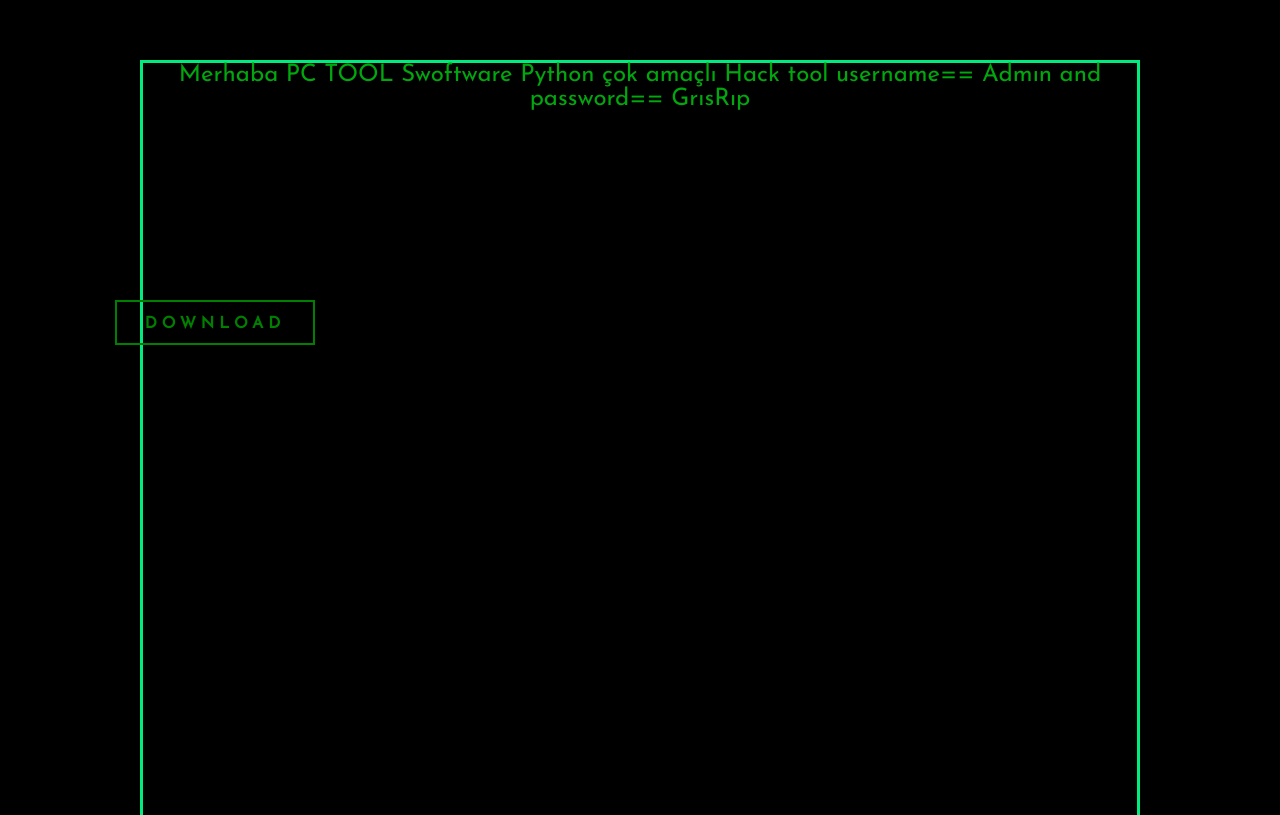
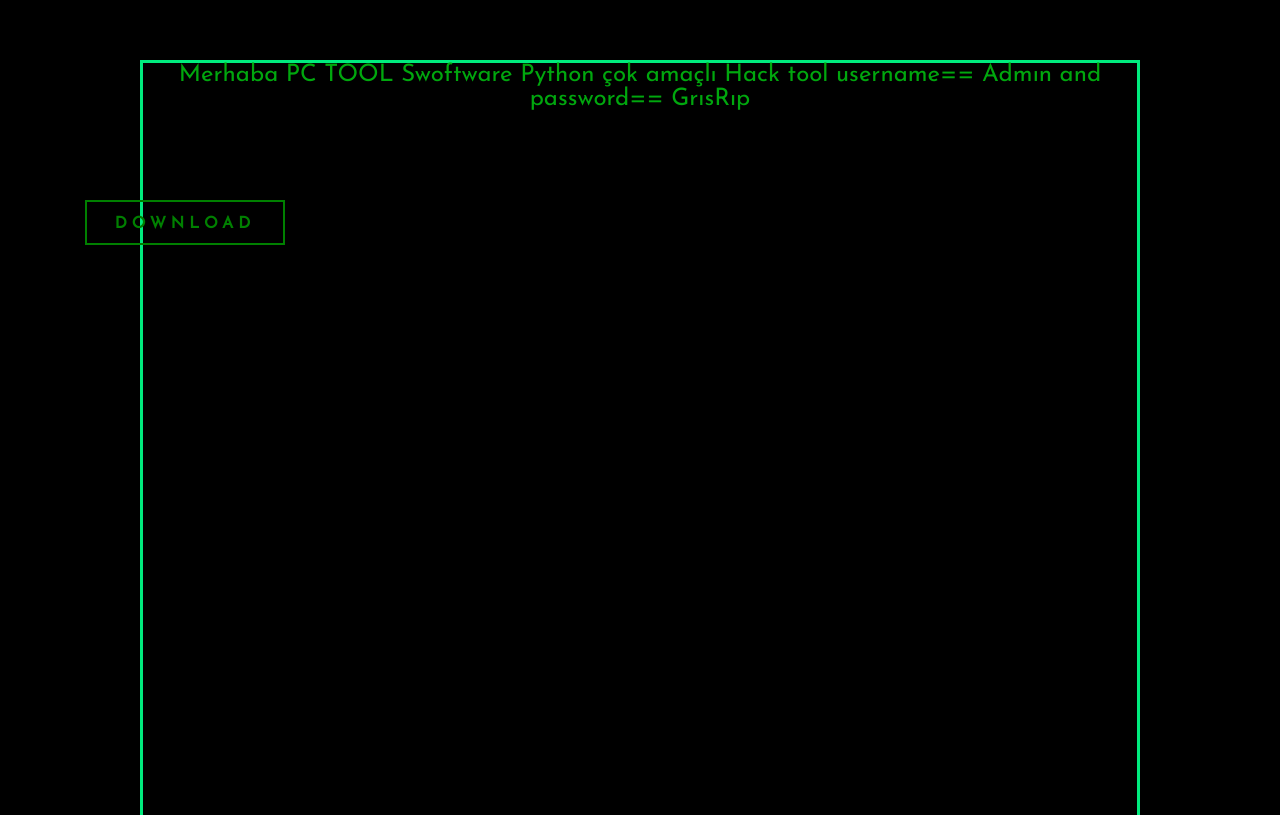
Before and after one commit to ErenRip/pctool, a plain HTML site: page index.html in a window 1280 px wide. Shown: the part 285-1100 px from the top of the page. Drawn offline with Linux system fonts and the light colour scheme.

Commit message:
Update styles.css

```diff
--- a/styles.css
+++ b/styles.css
@@ -14,8 +14,8 @@
 .wrapper .btn{
 
     position: fixed;
-    top: 300px;
-    right: -100px;
+    top: 200px;
+    right: -70px;
 
 }
 
```
